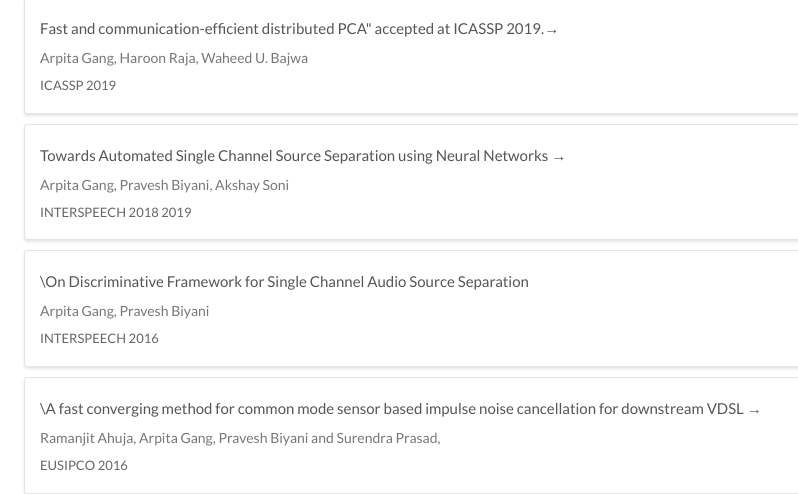
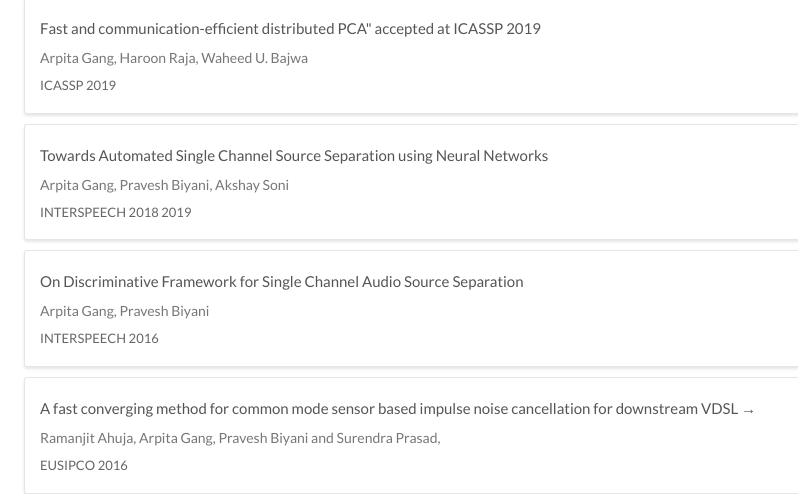
Before and after one commit to arpitagang/arpitagang.github.io, a plain HTML site: page index.html in a window 1280 px wide. Shown: the part 370-864 px from the top of the page, 104-902 px from the left. Drawn offline with Linux system fonts and the light colour scheme.

Commit message:
Update index.html

```diff
--- a/index.html
+++ b/index.html
@@ -39,28 +39,28 @@
 
                         <div class="pub" style="border-right-color: rgba(244, 126, 156, 0.2);">
                             <a target="_blank" href="">
-                            <span class="pub-title">Fast and communication-efficient distributed PCA" accepted at ICASSP 2019.<i class="rarr">&rarr;</i></span>
+                            <span class="pub-title">Fast and communication-efficient distributed PCA" accepted at ICASSP 2019 </span>
                             </a>
                             <span class="pub-authors">Arpita Gang, Haroon Raja, Waheed U. Bajwa </span>
                             <span class="pub-meta">ICASSP 2019</span>
                         </div>
                         <div class="pub" style="border-right-color: rgba(244, 126, 156, 0.2);">
                             <a target="_blank" href="">
-                            <span class="pub-title">Towards Automated Single Channel Source Separation using Neural Networks <i class="rarr">&rarr;</i></span>
+                            <span class="pub-title">Towards Automated Single Channel Source Separation using Neural Networks </span>
                             </a>
                             <span class="pub-authors">Arpita Gang, Pravesh Biyani, Akshay Soni</span>
                             <span class="pub-meta">INTERSPEECH 2018 2019</span>
                         </div>
                         <div class="pub" style="border-right-color: rgba(80, 240, 40, 0.2);">
                             <!-- <a target="_blank" href=""> -->
-                            <span class="pub-title">\On Discriminative Framework for Single Channel Audio Source Separation</span>
+                            <span class="pub-title">On Discriminative Framework for Single Channel Audio Source Separation</span>
                             <!-- </a> -->
                             <span class="pub-authors">Arpita Gang, Pravesh Biyani</span>
                             <span class="pub-meta">INTERSPEECH 2016</span>
                         </div>
                         <div class="pub" style="border-right-color: rgba(126, 156, 244, 0.2);">
                             <a target="_blank" href="">
-                            <span class="pub-title">\A fast converging method for common mode sensor based impulse noise cancellation for downstream VDSL <i class="rarr">&rarr;</i></span>
+                            <span class="pub-title">A fast converging method for common mode sensor based impulse noise cancellation for downstream VDSL <i class="rarr">&rarr;</i></span>
                             </a>
                             <span class="pub-authors">Ramanjit Ahuja, Arpita Gang, Pravesh Biyani and Surendra Prasad,</span>
                             <span class="pub-meta">EUSIPCO 2016</span>
```
